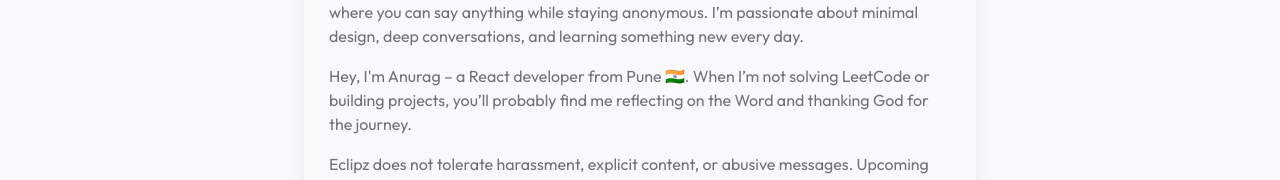
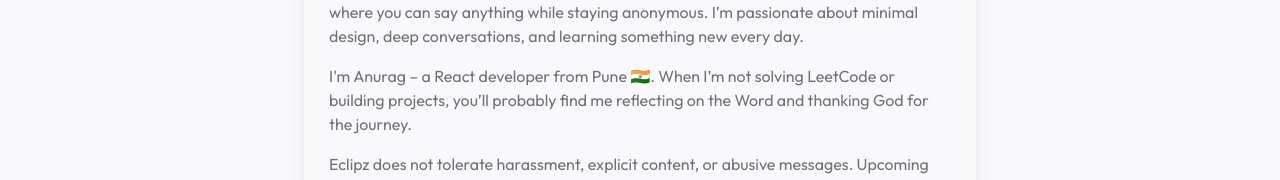
Before and after one commit to anuragbhonsle/eclipz, a React (Vite) app: page /about in a window 1280 px wide. Shown: the part 205-385 px from the top of the page. Built offline with nearby package versions, Linux system fonts and the light colour scheme; no server answers.

Commit message:
About section updated

```diff
--- a/src/pages/About.tsx
+++ b/src/pages/About.tsx
@@ -18,7 +18,7 @@ const About = () => {
                 conversations, and learning something new every day.
               </p>
               <p className="text-muted-foreground mb-4">
-                Hey, I'm Anurag – a React developer from Pune 🇮🇳. When I’m not
+                I'm Anurag – a React developer from Pune 🇮🇳. When I’m not
                 solving LeetCode or building projects, you’ll probably find me
                 reflecting on the Word and thanking God for the journey.
               </p>
```
